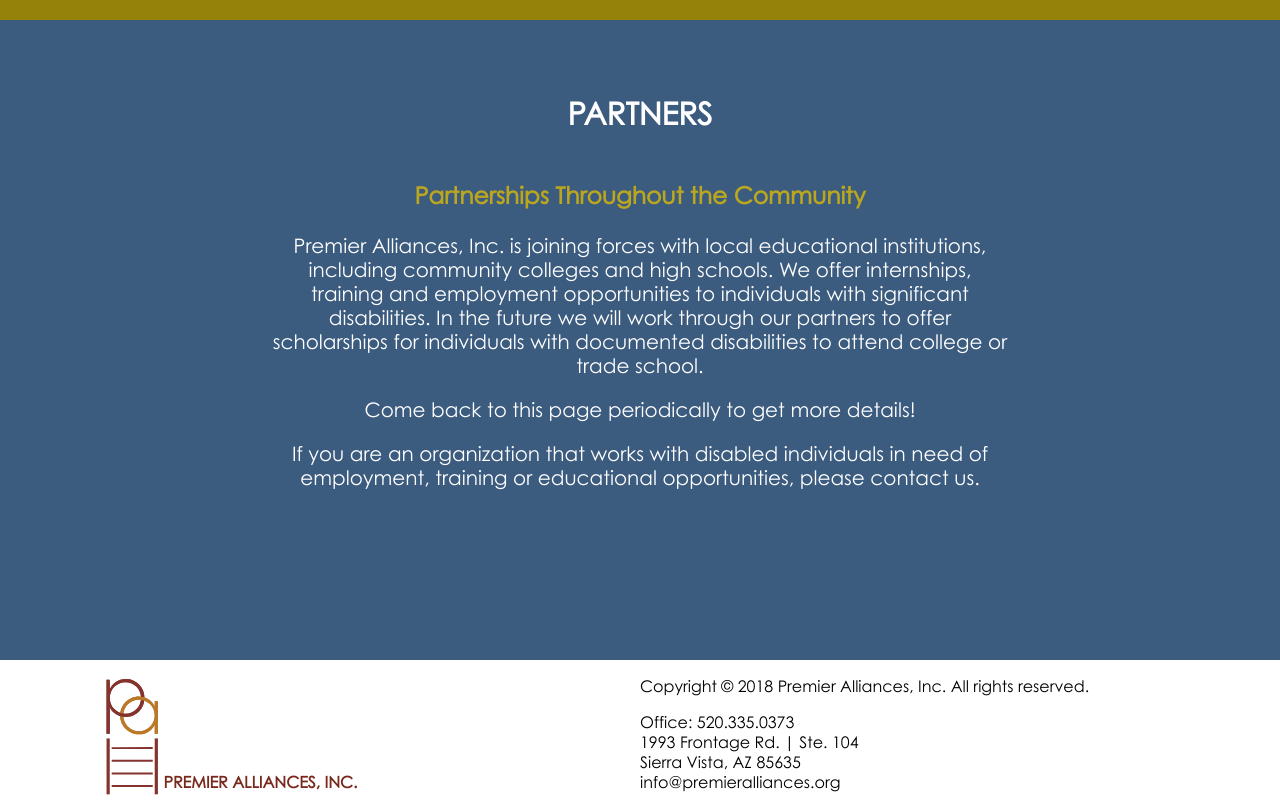
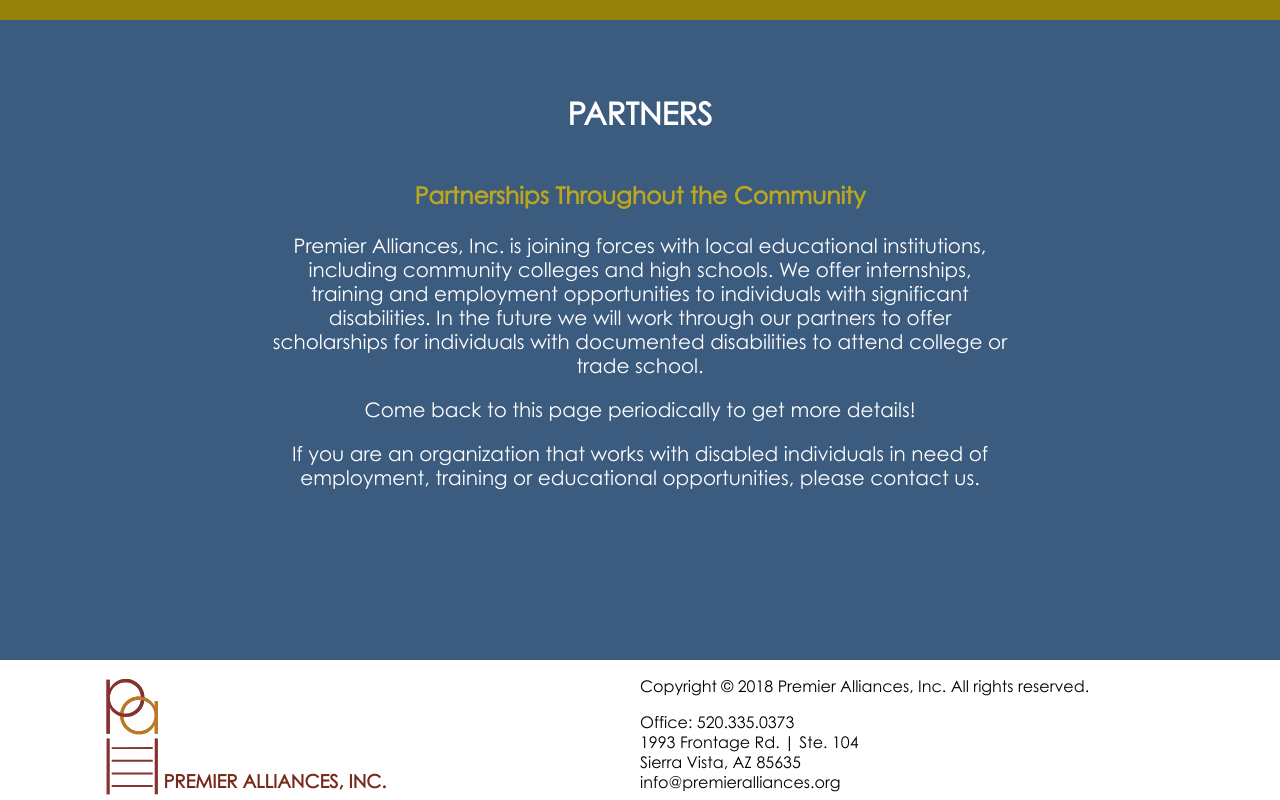
Before and after one commit to HTMLGhozt/Premier-Alliances, a React (Create React App) app: page / in a window 1280 px wide. Shown: the part 3594-4394 px from the top of the page. Built offline with nearby package versions, Linux system fonts and the light colour scheme.

Commit message:
fine tuning logo

```diff
--- a/src/Components/Footer/index.js
+++ b/src/Components/Footer/index.js
@@ -13,7 +13,7 @@ export default props => (
     <div style={{display: 'flex', justifyContent: 'flex-start', alignItems: 'flex-end'}}>
       <img style={{ height: '90%', flex: 0, paddingLeft: '100px'}} src={ require('./logo.svg') } alt="premier logo"/>
       {/* <img style={{marginBottom: '8px'}} src={require('../../PA_typeset.svg')} /> */}
-      <h1 style={{ flex: 1, marginBottom: '8px', textTransform: 'uppercase', color: 'rgb(120, 41, 28)', fontSize: '1em'}}>Premier Alliances, Inc.</h1>
+      <h1 style={{ flex: 1, marginBottom: '8px', textTransform: 'uppercase', color: 'rgb(120, 41, 28)', fontSize: '1.15em'}}>Premier Alliances, Inc.</h1>
     </div>
     <div>
       <p>Copyright © 2018 Premier Alliances, Inc. All rights reserved.</p>
```
